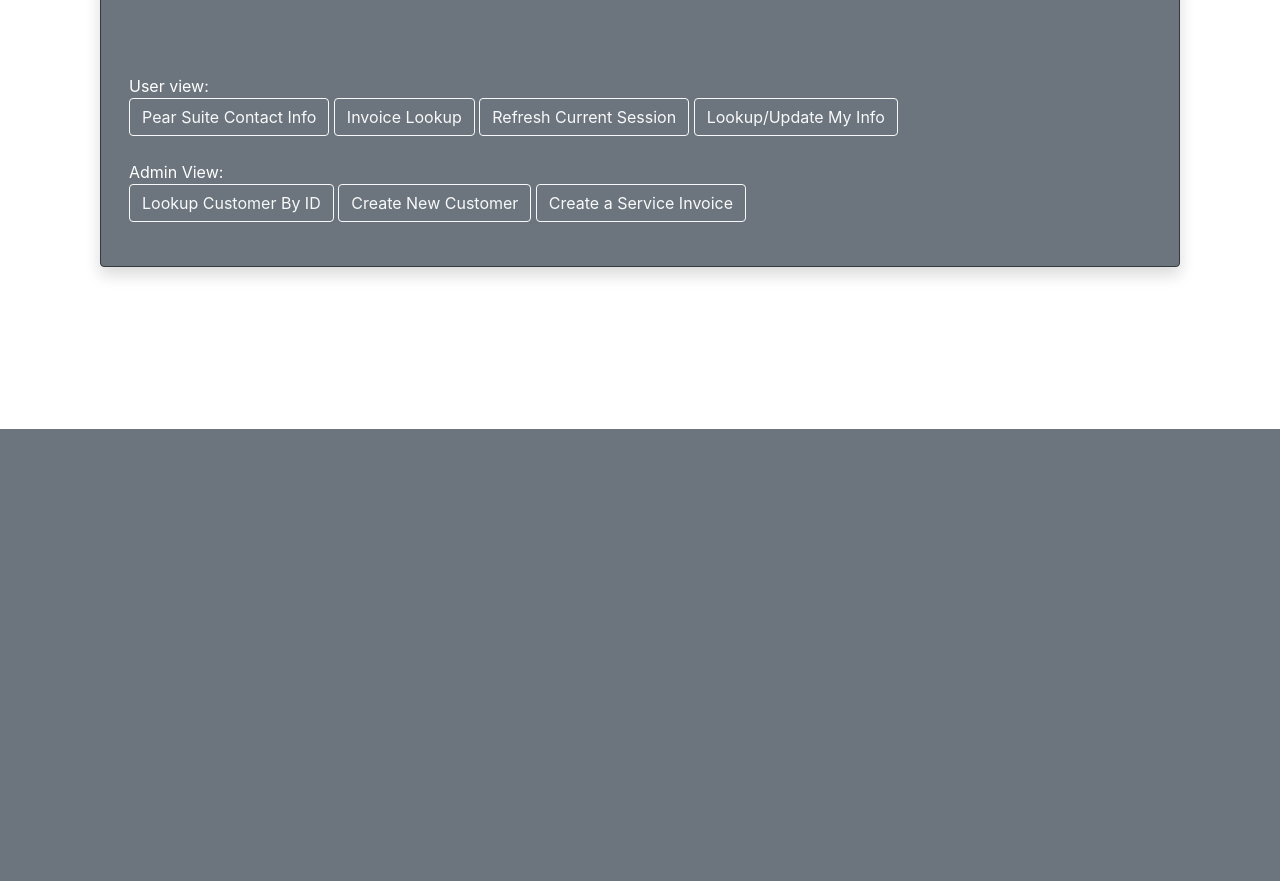
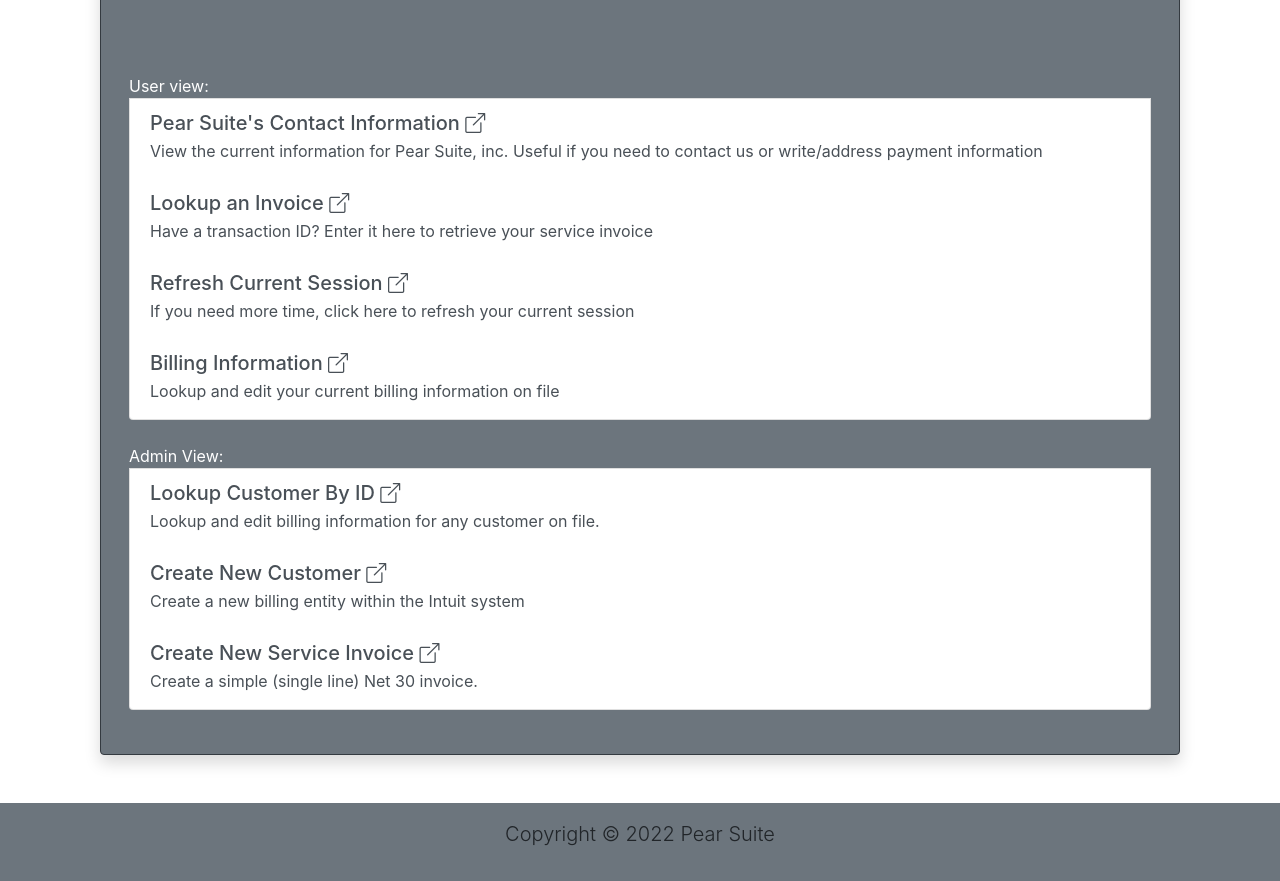
Before and after one commit to colburnlee/capstone, a Django app: page /dashboard/ in a window 1280 px wide. Shown: the part 371-1252 px from the top of the page. Before the commit the page ends 800 px from the top, so only its background shows below. Run offline with Django 4.2, Linux system fonts and the light colour scheme; the visitor is signed in with stand-in values (Sample User, id 1); some libraries are stand-ins or nearby versions.

Commit message:
New modal links

```diff
--- a/capstone_proj/static/dashboard_reports.js
+++ b/capstone_proj/static/dashboard_reports.js
@@ -1,7 +1,8 @@
 var app = new Vue({
     el: '#app',
     delimiters: ['[[', ']]'],
-    data: {
+    data() {
+      return {
       parentCompanyData: [],
       parentCompanyAddressLine1: "",
       parentCompanyAddressCity: "",
@@ -78,6 +79,7 @@ var app = new Vue({
       SendExistingInvoiceEmail: "",
       SendExistingInvoiceOption: false,
       SendExistingInvoiceResponse: "",
+      }
     },
 
     const: csrftoken = document.querySelector('[name=csrfmiddlewaretoken]').value,
--- a/capstone_proj/templates/base.html
+++ b/capstone_proj/templates/base.html
@@ -60,4 +60,12 @@
 
     <script src="{% static 'dashboard_reports.js' %}"></script>
   </body>
+  <!-- Footer, Copyright, and Anchor Link to Top of Page -->
+  <footer class="footer mt-auto py-3 bg-secondary">
+  <div class="container text-center">
+      <p class="lead">  Copyright &copy; 2022 Pear Suite <br>
+
+    </p>
+  </div>
+  </footer>
 </html>
--- a/capstone_proj/templates/reports_app/dashboard.html
+++ b/capstone_proj/templates/reports_app/dashboard.html
@@ -18,55 +18,82 @@
                 Finance ID: {{user.finance_id}} <br>
                 Service End Date: {{user.end_date}} <br><br><br>
 
-            <div class="div m-2 py-2 "> <!-- End User Functions -->
+
+            <div class="list-group m-2 py-2"> <!-- Pear Suite - All User Functions -->
                 User view:<br>
                 <!-- Pear Suite Contact Info Button -->
-                <button v-on:click="getParentCompanyData()" type="button" class="btn btn-outline-light" data-bs-toggle="modal"
-                    data-bs-target="#parentCompanyInfo">
-                    Pear Suite Contact Info
-                </button>
+                <a href="#" class="list-group-item list-group-item-action flex-column align-items-start" v-on:click="getParentCompanyData()" data-bs-toggle="modal" data-bs-target="#parentCompanyInfo">
+
+                    <div class="d-flex w-100 justify-content-between">
+                      <h5 class="mb-1">Pear Suite's Contact Information <i class="bi bi-box-arrow-up-right"></i></h5>
+                    </div>
+                    <p class="mb-1">View the current information for Pear Suite, inc. Useful if you need to contact us or write/address payment information
+                    </p>
+                </a>
 
                 <!-- Pear Suite Invoice Lookup Button: -->
                 <!-- Examples: Transaction 130, 129 -->
-                <button type="button" class="btn btn-outline-light" data-bs-toggle="modal"
-                    data-bs-target="#manualCompanyInvoiceLookup">
-                    Invoice Lookup
-                </button>
+                <a href="#" class="list-group-item list-group-item-action flex-column align-items-start" data-bs-toggle="modal" data-bs-target="#manualCompanyInvoiceLookup">
+                    <div class="d-flex w-100 justify-content-between">
+                        <h5 class="mb-1">Lookup an Invoice <i class="bi bi-box-arrow-up-right"></i></h5>
+                      </div>
+                      <p class="mb-1">Have a transaction ID? Enter it here to retrieve your service invoice </p>
+                </a>
 
                 <!-- Refresh Token Button: -->
-                <button v-on:click="refreshCurrentToken()" type="button" class="btn btn-outline-light" data-bs-toggle="modal"
-                    data-bs-target="#refreshTokenCall">
-                    Refresh Current Session
-                </button>
+                <a href="#" v-on:click="refreshCurrentToken()" class="list-group-item list-group-item-action flex-column align-items-start" data-bs-toggle="modal" data-bs-target="#refreshTokenCall">
+                    <div class="d-flex w-100 justify-content-between">
+                        <h5 class="mb-1">Refresh Current Session <i class="bi bi-box-arrow-up-right"></i></h5>
+                      </div>
+                      <p class="mb-1">If you need more time, click here to refresh your current session </p>
+                </a>
 
                 <!-- Customer Info Lookup Button: -->
-                <button v-on:click="lookupCustomerById({{user.finance_id}})" type="button" class="btn btn-outline-light"
-                    data-bs-toggle="modal" data-bs-target="#modalCustomerInformation">
-                    Lookup/Update My Info
-                </button>
+                <a href="#" v-on:click="lookupCustomerById({{user.finance_id}})" class="list-group-item list-group-item-action flex-column align-items-start" data-bs-toggle="modal" data-bs-target="#modalCustomerInformation">
+
+                    <div class="d-flex w-100 justify-content-between">
+                        <h5 class="mb-1">Billing Information <i class="bi bi-box-arrow-up-right"></i></h5>
+                      </div>
+                      <p class="mb-1">Lookup and edit your current billing information on file </p>
+                </a>
+
             </div>
+
+
 
             <div class="div m-2 py-2"> <!-- Pear Suite Staff Functions -->
                 {% if request.user.is_staff %}
                 Admin View:<br>
 
-                <!-- Pear Suite Lookup Customer By ID Button: -->
-                <button type="button" class="btn btn-outline-light" data-bs-toggle="modal"
-                    data-bs-target="#manualReadCustomerById">
-                    Lookup Customer By ID
-                </button>
+                <!-- Lookup Customer By ID Button: -->
+                <a href="#" class="list-group-item list-group-item-action flex-column align-items-start" data-bs-toggle="modal" data-bs-target="#manualReadCustomerById">
 
-                <!-- Pear Suite Create New Customer Button: -->
-                <button type="button" class="btn btn-outline-light" data-bs-toggle="modal"
-                    data-bs-target="#createNewCustomerModal">
-                    Create New Customer
-                </button>
+                    <div class="d-flex w-100 justify-content-between">
+                      <h5 class="mb-1">Lookup Customer By ID <i class="bi bi-box-arrow-up-right"></i></h5>
+                    </div>
+                    <p class="mb-1"> Lookup and edit billing information for any customer on file.
+                    </p>
+                </a>
 
-                <!-- Pear Suite Admin - Create Service Invoice Button: -->
-                <button type="button" class="btn btn-outline-light" data-bs-toggle="modal"
-                    data-bs-target="#createNewInvoiceModal">
-                    Create a Service Invoice
-                </button>
+                <!-- Create New Customer: -->
+                <a href="#" class="list-group-item list-group-item-action flex-column align-items-start" data-bs-toggle="modal" data-bs-target="#createNewCustomerModal">
+
+                    <div class="d-flex w-100 justify-content-between">
+                      <h5 class="mb-1">Create New Customer <i class="bi bi-box-arrow-up-right"></i></h5>
+                    </div>
+                    <p class="mb-1">Create a new billing entity within the Intuit system
+                    </p>
+                </a>
+
+                <!-- Create New Service Invoice -->
+                <a href="#" class="list-group-item list-group-item-action flex-column align-items-start" data-bs-toggle="modal" data-bs-target="#createNewInvoiceModal">
+
+                    <div class="d-flex w-100 justify-content-between">
+                      <h5 class="mb-1">Create New Service Invoice <i class="bi bi-box-arrow-up-right"></i></h5>
+                    </div>
+                    <p class="mb-1">Create a simple (single line) Net 30 invoice.
+                    </p>
+                </a>
                 {% endif %}
             </div>
 
@@ -303,7 +330,7 @@
                 <div class="modal-dialog">
                     <div class="modal-content">
                         <div class="modal-header">
-                            <h5 class="modal-title text-dark" id="refreshTokenCallLabel"> Invoice </h5>
+                            <h5 class="modal-title text-dark" id="refreshTokenCallLabel"> Token Refresh </h5>
                             <button type="button" class="btn-close" data-bs-dismiss="modal"
                                 aria-label="Close"></button>
                         </div>
```
